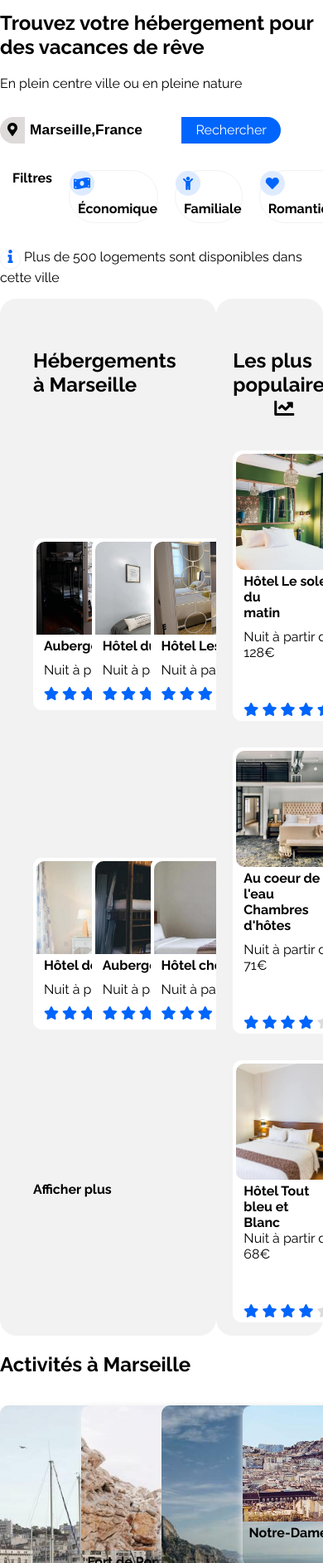
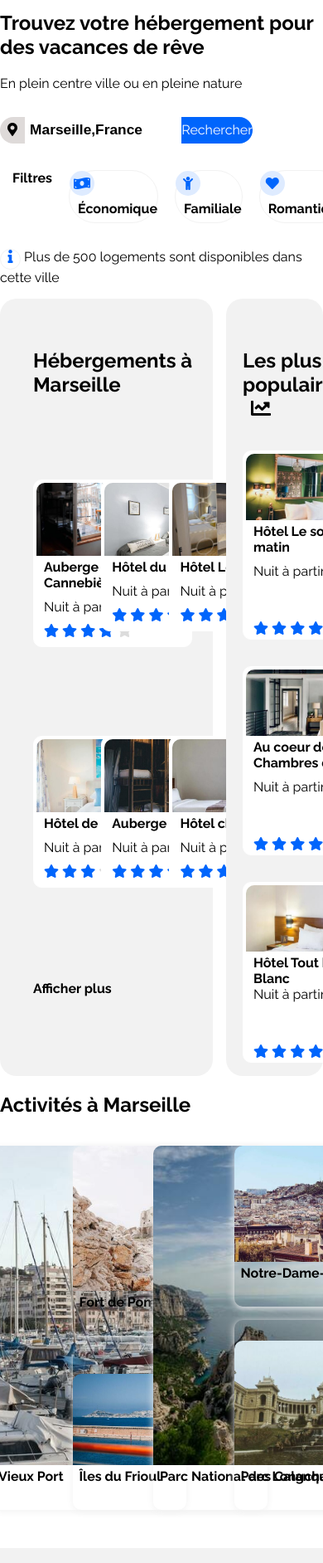
Before and after one commit to Fabidione/FabienneDione_2_04012021, a plain HTML site: page index.html in a window 390 px wide. Shown: the part 116-2000 px from the top of the page at 83% size. Drawn offline with Linux system fonts and the light colour scheme.

Commit message:
responsive tablette

```diff
--- a/style.css
+++ b/style.css
@@ -105,7 +105,7 @@ li
      border-radius: 0PX 100px 100px 0px;
      text-align: center;
      background-color: #0065FC;
-     width: 120px;
+     max-width: 120px;
      line-height: 0px;
      color:white;
      border-left: none;
@@ -186,10 +186,10 @@ img
     padding-top: 40px;
     border-radius: 20px;
     flex-wrap: wrap;
-    max-width: 67%;
+    max-width: 66%;
     display: flex;
     justify-content: space-between;
-    padding-right: 50px;
+    padding-right: 4%;
 }
 .titre_marseille
 {
@@ -205,7 +205,7 @@ img
 }
 .cannebiere,.hotel_port,.mouettes,.mer,.panier,.amina
 {
-   max-width: 33%;
+   max-width: 32%;
 }
 .cannebiere figure,.hotel_port figure,.mouettes figure,.mer figure,.panier figure,.amina figure
 {
@@ -241,7 +241,7 @@ h4{
     padding-top: 40px;
     border-radius: 20px;
     flex-wrap: wrap;
-    max-width: 33%;
+    max-width: 30%;
     display: flex;
     flex-direction: column;
     justify-content: space-between;
@@ -287,7 +287,7 @@ h4{
 #activites
 {
     display: flex;
-    width: 100%;
+    max-width: 100%;
     flex-direction: row;
     flex-wrap: nowrap;
     margin-left: -40px;
@@ -370,7 +370,105 @@ footer
     text-decoration: none;
     color:black;
 }
-body
+@media screen and (max-width:1024px)
 {
-    overflow-x: hidden;
+    .conteneur
+    {
+        max-width: 1024px;
+        margin-left: auto;
+        margin-right: auto;
+    }
+    #en_tête
+    {
+    max-width: 1024px;
+    }
+    #image_logo
+    {
+    width: 60%;
+    }
+    #navigation
+    {
+    width: 40%;
+    }
+    #hebergements
+    {
+        max-width: 1024px;
+    }
+    .image1,.image2,.image3,.image4,.image5,.image6
+    {
+    width: 185px;
+    height: 88px;
+    object-fit: cover;
+    }
+    .cannebiere figure,.hotel_port figure,.mouettes figure,.mer figure,.panier figure,.amina figure
+    {
+    width: 192px;
+    }
+    .titre_populaires i
+    {
+    margin-left: 10px;
+    }
+    .image7,.image8,.image9
+    {
+    width: 200px;
+    height: 80px;
+    object-fit: cover;
+    border-radius: 10px 10px 0px 0px;
+    }
+    #soleil figure,#eau figure, #bleu figure
+    {
+    max-width: 208px;
+    }
+    .port figure,.fort figure,.parc figure,.dame figure,.frioul figure,.longchamp figure
+    {
+        box-shadow: 0px 2px 10px #F2F2F2;
+        border-radius: 10px;
+        width: 300px;
+    }
+    .port figure,.fort figure,.parc figure,.dame figure,.frioul figure,.longchamp figure
+    {
+    box-shadow: 0px 2px 10px #F2F2F2;
+    border-radius: 10px;
+    width: 235px;
+    }
+    .image_port,.image_parc
+    {
+    width: 235px;
+    height: 385px;
+    object-fit: cover;
+    }
+    .image_fort
+    {
+    width: 235px;
+    height: 175px;
+    object-fit: cover;
+    }
+    .image_frioul
+    {
+    width: 235px;
+    height: 110px;
+    object-fit:cover;
+    margin-top: 30px;
+    }
+    .image_dame
+    {
+    width: 235px;
+    height: 140px;
+    object-fit: cover;
+    }
+    .image_longchamp
+    {
+    width: 235px;
+    height: 150px;
+    object-fit: cover;
+    margin-top: 25px;
+    }
+    #activites
+    {
+    margin-left: -50px;
+    }
 }
+@media screen and (max-width:768px)
+{
+
+}
```
